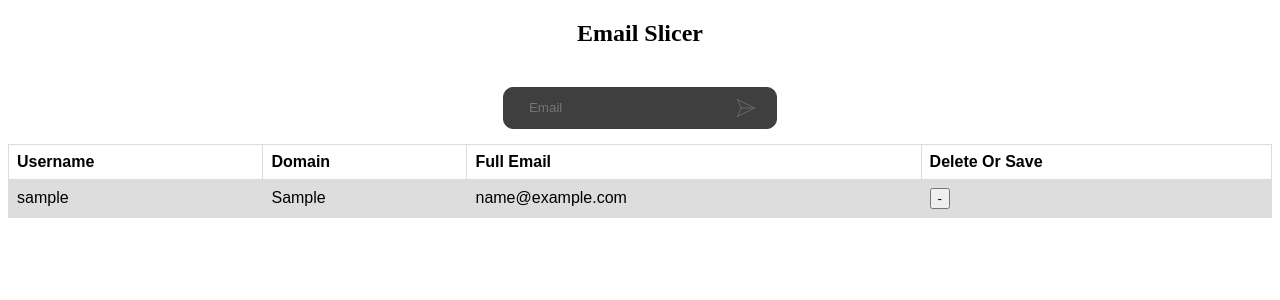
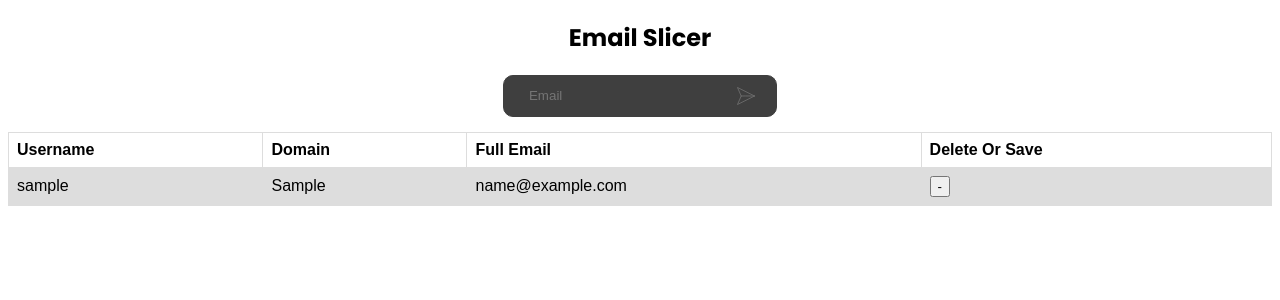
Before and after one commit to Hasan-XS/email-slicer-python-with-flask, a Flask app: page / in a window 1280 px wide. Shown: the top 300 px of the page. Run offline with Flask 3, Linux system fonts and the light colour scheme; tables that the repository leaves empty hold one stand-in row (values such as "Sample post").

Commit message:
Finished Project

```diff
--- a/extention.py
+++ b/extention.py
@@ -2,5 +2,7 @@ import time
 from flask_sqlalchemy import SQLAlchemy
 
 db = SQLAlchemy()
+
+
 def get_current_time():
     return round(time.time())
--- a/model/email.py
+++ b/model/email.py
@@ -1,10 +1,11 @@
 from sqlalchemy import *
 from extention import db, get_current_time
+
 
 class Email(db.Model):
     __tablename__ = "emails"
     id = Column(Integer, primary_key=True)
     username = Column(String, unique=False, nullable=False)
-    domain = Column(String,unique=False, nullable=False, index=True)
+    domain = Column(String, unique=False, nullable=False, index=True)
     email = Column(String, unique=True, nullable=False, index=True)
     date_create = Column(String(12), default=get_current_time)
--- a/templates/index.html
+++ b/templates/index.html
@@ -5,6 +5,12 @@
     <meta name="viewport" content="width=device-width, initial-scale=1.0" />
     <title>Email Slicer</title>
     <style>
+      @import url("https://fonts.googleapis.com/css2?family=Poppins:ital,wght@0,100;0,200;0,300;0,400;0,500;0,600;0,700;0,800;0,900;1,100;1,200;1,300;1,400;1,500;1,600;1,700;1,800;1,900&display=swap");
+      body {
+        font-family: "Poppins", sans-serif;
+        font-weight: 300;
+        font-style: normal;
+      }
       table {
         font-family: arial, sans-serif;
         border-collapse: collapse;
@@ -147,14 +153,14 @@
         stroke: white;
       }
 
-      .container > .form-sec{
-        margin-top: 40px;
+      .container > .form-sec {
+        margin-top: 0px;
         margin-bottom: 15px;
 
         display: flex;
         justify-content: center;
       }
-      .container > h1{
+      .container > h1 {
         display: flex;
         justify-content: center;
       }
@@ -222,7 +228,6 @@
         </tr>
         {% endfor %}
       </table>
-
     </section>
   </body>
 </html>
```
Also changed, not shown: app.py (+4 -5 lines). Lines whose indentation alone changed are shown as unchanged.
